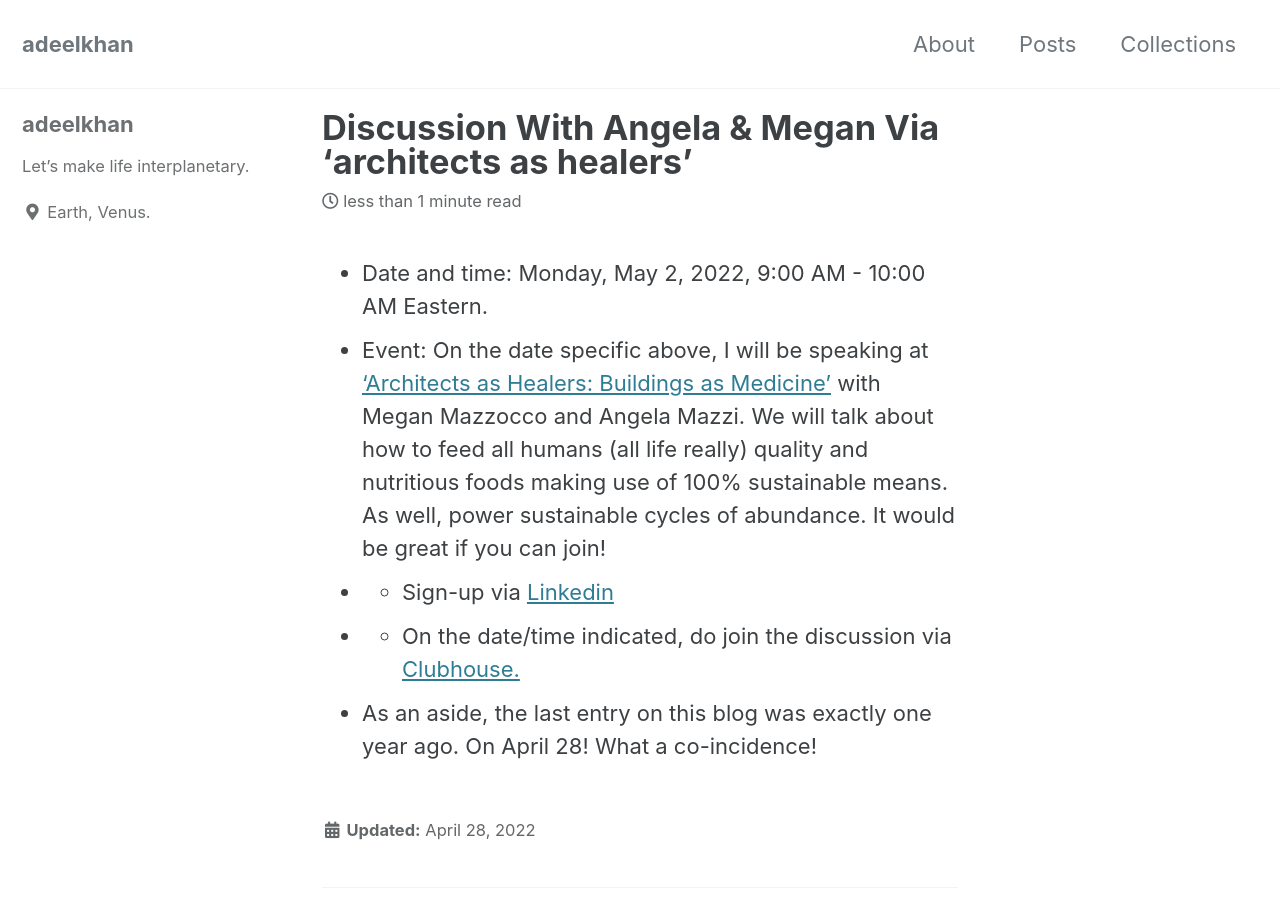
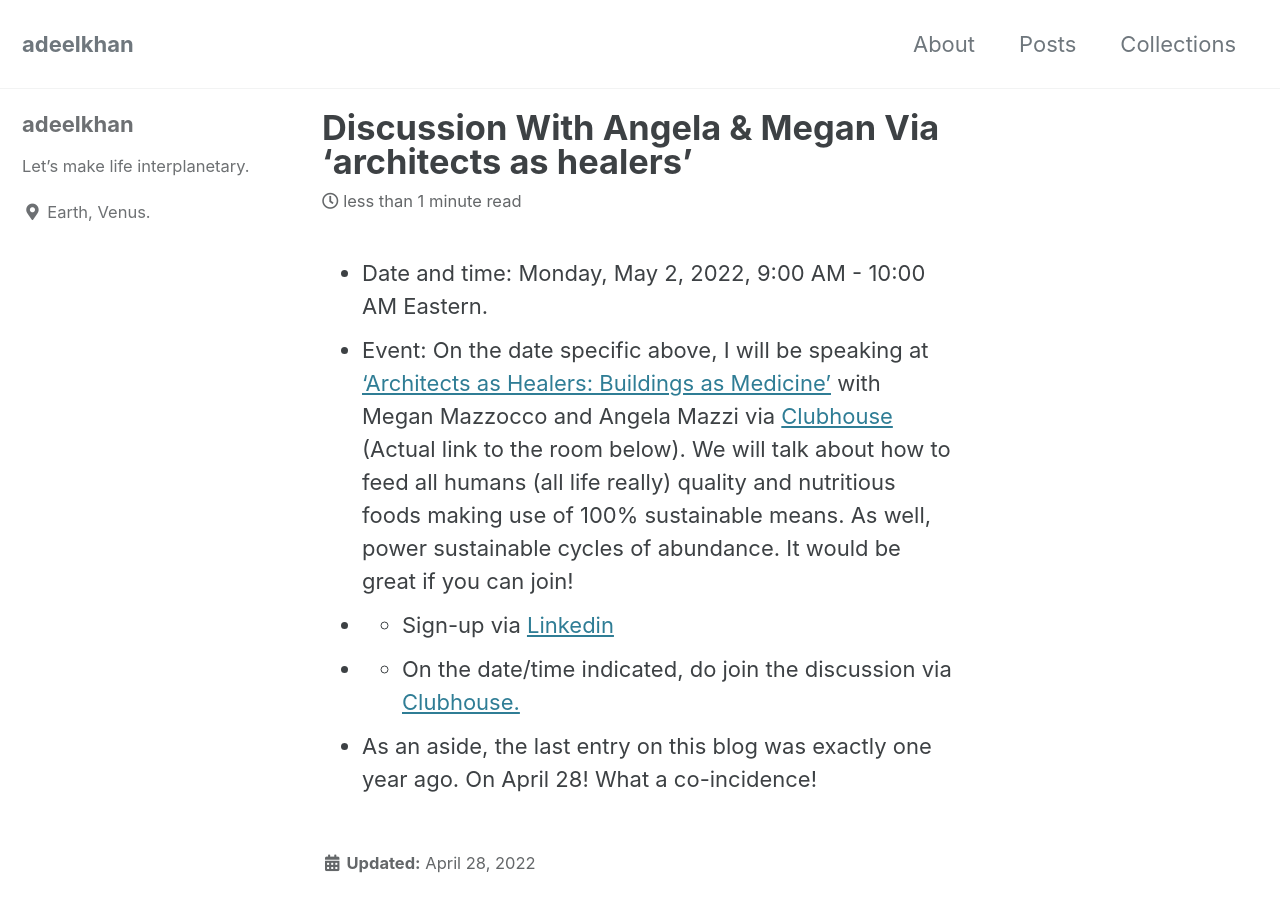
Before and after one commit to stellardreams/stellardreams.github.io, a Jekyll site: the page built from _posts/2022-04-28-Discussion-with-Angela-&-Megan-via-'Architects as Healers'.md, in a window 1280 px wide and 900 px high. Built offline with Jekyll 4.4.1, drawn with Linux system fonts in a browser that asks for light colours; cached includes are drawn as plain includes.

Commit message:
Update 2022-04-28-Discussion-with-Angela-&-Megan-via-'Architects as Healers'.md
Adding link to app. Reference.

```diff
--- a/_posts/2022-04-28-Discussion-with-Angela-&-Megan-via-'Architects as Healers'.md
+++ b/_posts/2022-04-28-Discussion-with-Angela-&-Megan-via-'Architects as Healers'.md
@@ -1,5 +1,5 @@
 - Date and time: Monday, May 2, 2022, 9:00 AM - 10:00 AM Eastern.
-- Event: On the date specific above, I will be speaking at [‘Architects as Healers: Buildings as Medicine’](https://www.linkedin.com/company/architectingcoach/) with Megan Mazzocco and Angela Mazzi. We will talk about how to feed all humans (all life really) quality and nutritious foods making use of 100% sustainable means. As well, power sustainable cycles of abundance. It would be great if you can join!
+- Event: On the date specific above, I will be speaking at [‘Architects as Healers: Buildings as Medicine’](https://www.linkedin.com/company/architectingcoach/) with Megan Mazzocco and Angela Mazzi via [Clubhouse](https://www.clubhouse.com/) (Actual link to the room below). We will talk about how to feed all humans (all life really) quality and nutritious foods making use of 100% sustainable means. As well, power sustainable cycles of abundance. It would be great if you can join!
 - - Sign-up via [Linkedin](https://www.linkedin.com/events/architectsashealers-buildingsas6925514389949218816/about/)
 - - On the date/time indicated, do join the discussion via [Clubhouse.](https://www.clubhouse.com/event/m3gZNyXv?utm_medium=ch_event&utm_campaign=xLb1XSwHg1eT48aikSh2ag-169015)
 - As an aside, the last entry on this blog was exactly one year ago. On April 28! What a co-incidence!
```
